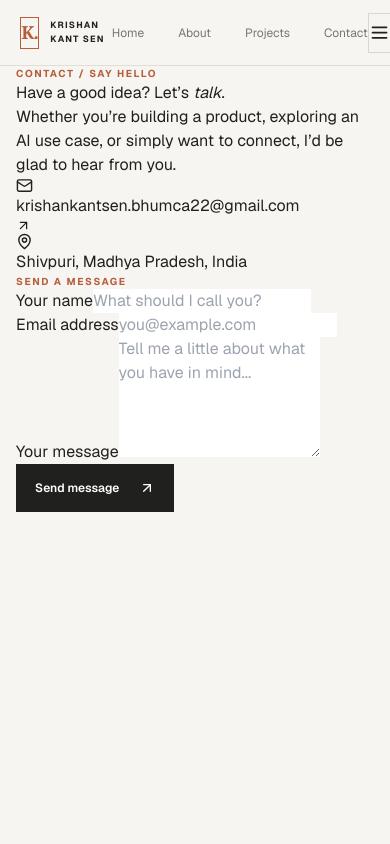
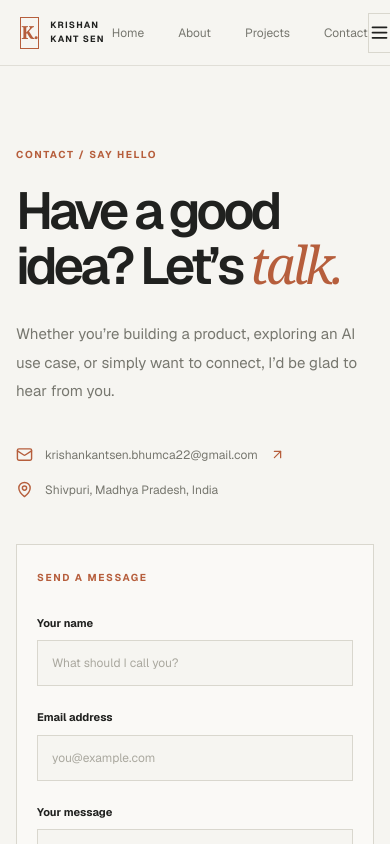
Before and after one commit to krishankantsen/KrishanKantSen-PortFolio, a Next.js app: page /contact in a window 390 px wide. Shown: the top 844 px of the page. Built offline with nearby package versions, Linux system fonts and the light colour scheme.

Commit message:
Add responsive styling for About Projects and Contact pages

```diff
--- a/src/app/globals.css
+++ b/src/app/globals.css
@@ -726,3 +726,530 @@ a {
     border-bottom: 0;
   }
 }
+
+
+/* Inner pages — shared editorial system */
+.inner-page {
+  padding-top: 1px;
+}
+
+.about-hero {
+  display: grid;
+  grid-template-columns: minmax(0, 1.25fr) minmax(250px, 0.75fr);
+  align-items: center;
+  gap: 90px;
+  padding-block: 110px 120px;
+}
+
+.about-intro h1,
+.projects-intro h1,
+.contact-copy h1 {
+  margin: 22px 0 28px;
+  max-width: 760px;
+  font-size: clamp(48px, 7vw, 82px);
+  line-height: 1.02;
+  letter-spacing: -0.075em;
+  font-weight: 600;
+}
+
+.about-intro h1 em,
+.projects-intro h1 em,
+.contact-copy h1 em,
+.inner-section-heading h2 em,
+.education-band h2 em,
+.projects-contact-cta h2 em {
+  color: var(--accent);
+  font-family: var(--serif);
+  font-weight: 400;
+  letter-spacing: -0.065em;
+}
+
+.about-lead {
+  max-width: 600px;
+  margin: 0 0 18px;
+  font-family: var(--serif);
+  font-size: 23px;
+  line-height: 1.45;
+}
+
+.about-copy {
+  max-width: 590px;
+  margin: 0 0 25px;
+  color: var(--muted);
+  font-size: 14px;
+  line-height: 1.9;
+}
+
+.about-portrait-wrap {
+  max-width: 350px;
+  justify-self: end;
+}
+
+.about-portrait {
+  width: 100%;
+  height: 420px;
+  object-fit: cover;
+  object-position: center top;
+  filter: saturate(0.78);
+}
+
+.portrait-caption {
+  margin: 13px 0 0;
+  color: var(--muted);
+  font-size: 9px;
+  letter-spacing: 0.13em;
+}
+
+.about-skills-section,
+.web-projects-band {
+  padding-block: 100px 110px;
+  background: var(--paper-deep);
+}
+
+.inner-section-heading {
+  max-width: 720px;
+  margin-bottom: 48px;
+}
+
+.inner-section-heading h2,
+.education-band h2,
+.projects-contact-cta h2 {
+  margin: 15px 0 0;
+  font-size: clamp(36px, 5vw, 56px);
+  line-height: 1.08;
+  letter-spacing: -0.065em;
+  font-weight: 600;
+}
+
+.about-skill-grid {
+  display: grid;
+  grid-template-columns: repeat(2, minmax(0, 1fr));
+  border-top: 1px solid var(--line);
+  border-left: 1px solid var(--line);
+}
+
+.about-skill-card {
+  min-height: 205px;
+  padding: 27px 30px;
+  border-right: 1px solid var(--line);
+  border-bottom: 1px solid var(--line);
+}
+
+.about-skill-card h3 {
+  margin: 22px 0 17px;
+  font-size: 19px;
+  letter-spacing: -0.04em;
+}
+
+.about-experience-section {
+  padding-block: 110px 120px;
+}
+
+.inner-section-description {
+  max-width: 560px;
+  margin: 17px 0 0;
+  color: var(--muted);
+  font-size: 14px;
+  line-height: 1.8;
+}
+
+.about-timeline {
+  border-top: 1px solid var(--line);
+}
+
+.about-timeline-row {
+  display: grid;
+  grid-template-columns: 1fr 2fr;
+  gap: 50px;
+  padding-block: 38px;
+  border-bottom: 1px solid var(--line);
+}
+
+.timeline-meta p {
+  margin: 14px 0 0;
+  color: var(--muted);
+  font-size: 10px;
+  letter-spacing: 0.12em;
+  font-weight: 700;
+}
+
+.timeline-content h3 {
+  margin: 0;
+  font-size: 25px;
+  letter-spacing: -0.045em;
+}
+
+.timeline-company {
+  margin: 7px 0 20px;
+  color: var(--accent);
+  font-size: 13px;
+}
+
+.timeline-content ul {
+  margin: 0;
+  padding-left: 18px;
+  color: var(--muted);
+  font-size: 13px;
+  line-height: 1.9;
+}
+
+.timeline-content li {
+  padding-left: 5px;
+  margin-bottom: 7px;
+}
+
+.education-band {
+  padding-block: 85px 100px;
+  background: var(--paper-deep);
+}
+
+.education-grid {
+  display: grid;
+  grid-template-columns: repeat(2, minmax(0, 1fr));
+  gap: 40px;
+  margin-top: 45px;
+  border-top: 1px solid var(--line);
+}
+
+.education-grid article {
+  padding-top: 25px;
+}
+
+.education-grid h3 {
+  margin: 17px 0 7px;
+  font-size: 20px;
+  letter-spacing: -0.04em;
+}
+
+.education-grid article > p:not(.experience-date) {
+  margin: 0 0 10px;
+  color: var(--muted);
+  font-size: 13px;
+}
+
+.education-grid article > span {
+  color: var(--accent);
+  font-size: 12px;
+  font-weight: 700;
+}
+
+.projects-intro {
+  padding-block: 110px 75px;
+}
+
+.projects-intro h1 {
+  font-size: clamp(58px, 9vw, 104px);
+}
+
+.projects-intro > p:last-child {
+  max-width: 550px;
+  color: var(--muted);
+  font-size: 15px;
+  line-height: 1.85;
+}
+
+.featured-projects-section {
+  padding-block: 35px 110px;
+}
+
+.featured-project-list {
+  border-top: 1px solid var(--line);
+}
+
+.featured-project {
+  display: grid;
+  grid-template-columns: 60px minmax(0, 1fr) 110px;
+  gap: 24px;
+  align-items: start;
+  padding-block: 38px;
+  border-bottom: 1px solid var(--line);
+}
+
+.featured-project-copy h3,
+.web-project-card h3 {
+  margin: 0;
+  font-size: 25px;
+  letter-spacing: -0.05em;
+}
+
+.featured-project-copy .project-description {
+  max-width: 700px;
+  margin-block: 13px 18px;
+}
+
+.project-note {
+  padding-top: 4px;
+  color: var(--muted);
+  font-size: 9px;
+  font-weight: 700;
+  letter-spacing: 0.12em;
+  text-align: right;
+}
+
+.project-disclaimer {
+  max-width: 680px;
+  margin: 18px 0 0;
+  color: var(--muted);
+  font-size: 11px;
+  line-height: 1.7;
+}
+
+.web-projects-band .inner-section-heading {
+  margin-bottom: 45px;
+}
+
+.web-project-grid {
+  display: grid;
+  grid-template-columns: repeat(2, minmax(0, 1fr));
+  border-top: 1px solid var(--line);
+  border-left: 1px solid var(--line);
+}
+
+.web-project-card {
+  min-height: 290px;
+  padding: 28px;
+  border-right: 1px solid var(--line);
+  border-bottom: 1px solid var(--line);
+  display: flex;
+  flex-direction: column;
+  align-items: flex-start;
+}
+
+.web-project-card .project-type {
+  margin-top: 22px;
+}
+
+.web-project-description {
+  max-width: 460px;
+  margin: 12px 0 17px;
+  color: var(--muted);
+  font-size: 13px;
+  line-height: 1.8;
+}
+
+.web-project-card .underlined-link {
+  margin-top: auto;
+  padding-top: 24px;
+}
+
+.projects-contact-cta {
+  padding-block: 100px 115px;
+}
+
+.projects-contact-cta h2 {
+  margin-bottom: 30px;
+}
+
+.contact-layout {
+  min-height: 740px;
+  display: grid;
+  grid-template-columns: 1fr 0.85fr;
+  gap: 100px;
+  align-items: center;
+  padding-block: 100px 120px;
+}
+
+.contact-copy h1 {
+  font-size: clamp(52px, 7vw, 82px);
+}
+
+.contact-lead {
+  max-width: 470px;
+  color: var(--muted);
+  font-size: 15px;
+  line-height: 1.9;
+}
+
+.contact-details {
+  display: flex;
+  flex-direction: column;
+  gap: 17px;
+  margin-top: 40px;
+}
+
+.contact-details a,
+.contact-details p {
+  display: flex;
+  align-items: center;
+  gap: 12px;
+  margin: 0;
+  color: var(--muted);
+  font-size: 12px;
+}
+
+.contact-details svg {
+  color: var(--accent);
+  flex: 0 0 auto;
+}
+
+.contact-details a:hover {
+  color: var(--accent);
+}
+
+.contact-form {
+  padding: 34px;
+  border: 1px solid var(--line);
+  background: #faf9f6;
+}
+
+.contact-form > .section-label {
+  margin: 0 0 30px;
+}
+
+.form-field {
+  display: flex;
+  flex-direction: column;
+  gap: 9px;
+  margin-bottom: 23px;
+}
+
+.form-field label {
+  font-size: 11px;
+  font-weight: 700;
+}
+
+.form-field input,
+.form-field textarea {
+  width: 100%;
+  border: 1px solid var(--line);
+  border-radius: 0;
+  outline: none;
+  background: var(--paper);
+  color: var(--ink);
+  padding: 13px 14px;
+  font: inherit;
+  font-size: 12px;
+  transition: border-color 160ms ease, box-shadow 160ms ease;
+}
+
+.form-field textarea {
+  min-height: 130px;
+  resize: vertical;
+}
+
+.form-field input::placeholder,
+.form-field textarea::placeholder {
+  color: #aaa89f;
+}
+
+.form-field input:focus,
+.form-field textarea:focus {
+  border-color: var(--accent);
+  box-shadow: 0 0 0 3px rgb(182 94 60 / 10%);
+}
+
+.contact-submit {
+  border: 0;
+  cursor: pointer;
+}
+
+.contact-submit:disabled {
+  cursor: wait;
+  opacity: 0.65;
+}
+
+.form-feedback {
+  margin: 16px 0 0;
+  font-size: 12px;
+  line-height: 1.6;
+}
+
+.form-success {
+  color: #52734d;
+}
+
+.form-error {
+  color: #a34436;
+}
+
+@media (max-width: 760px) {
+  .about-hero {
+    grid-template-columns: 1fr;
+    gap: 42px;
+    padding-block: 75px 80px;
+  }
+
+  .about-portrait-wrap {
+    width: min(100%, 360px);
+    justify-self: start;
+  }
+
+  .about-portrait {
+    height: 390px;
+  }
+
+  .about-skills-section,
+  .about-experience-section {
+    padding-block: 75px;
+  }
+
+  .about-skill-grid,
+  .education-grid,
+  .web-project-grid {
+    grid-template-columns: 1fr;
+  }
+
+  .about-skill-card {
+    min-height: auto;
+    padding: 23px;
+  }
+
+  .about-timeline-row {
+    grid-template-columns: 1fr;
+    gap: 20px;
+  }
+
+  .education-band {
+    padding-block: 70px;
+  }
+
+  .education-grid {
+    gap: 0;
+  }
+
+  .education-grid article {
+    padding-block: 23px;
+    border-bottom: 1px solid var(--line);
+  }
+
+  .projects-intro {
+    padding-block: 80px 55px;
+  }
+
+  .featured-projects-section {
+    padding-block: 20px 75px;
+  }
+
+  .featured-project {
+    grid-template-columns: 35px minmax(0, 1fr);
+    gap: 12px;
+  }
+
+  .project-note {
+    display: none;
+  }
+
+  .web-projects-band {
+    padding-block: 75px;
+  }
+
+  .web-project-card {
+    min-height: 260px;
+    padding: 23px;
+  }
+
+  .projects-contact-cta {
+    padding-block: 75px;
+  }
+
+  .contact-layout {
+    min-height: auto;
+    grid-template-columns: 1fr;
+    gap: 45px;
+    padding-block: 80px;
+  }
+
+  .contact-form {
+    padding: 25px 20px;
+  }
+}
```
